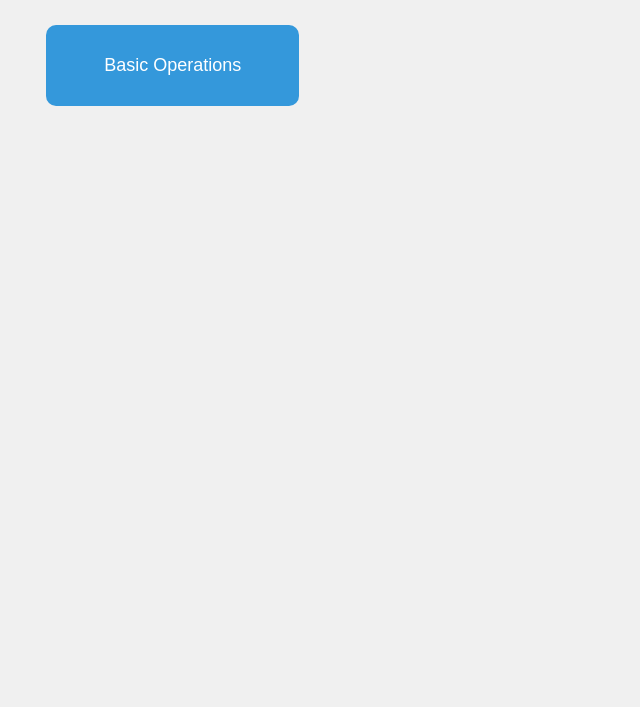
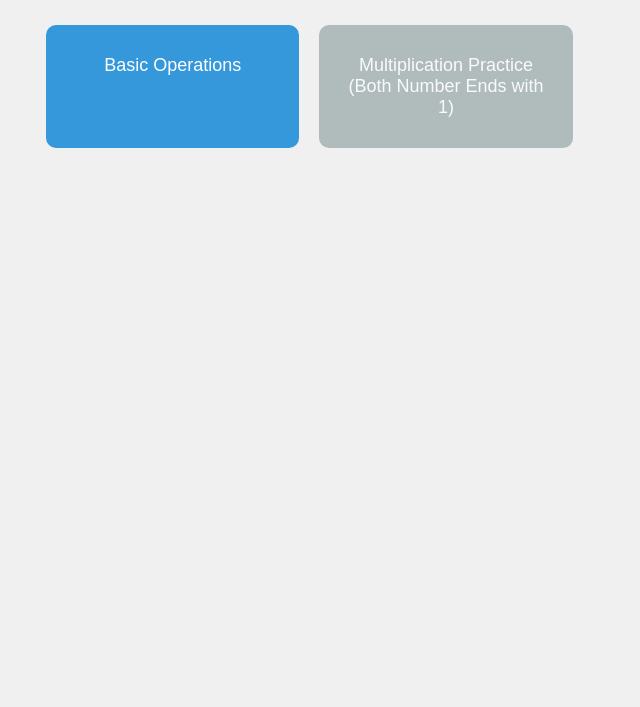
Before and after one commit to jobpreptools/mathtool, a plain HTML site: page index.html in a window 1280 px wide. Shown: the part 93-800 px from the top of the page, without its empty margins (194-834 px from the left). Drawn offline with Linux system fonts and the light colour scheme.

Commit message:
Update index.html

```diff
--- a/index.html
+++ b/index.html
@@ -59,8 +59,8 @@
 
     <div class="grid-container">
         <a href="mathtool.html" class="tool-button">Basic Operations</a>
-        <!-- <span class="tool-button disabled-button">Geometry Problems</span>
-        <span class="tool-button disabled-button">Calculus Tools</span>
+        <span class="tool-button disabled-button">Multiplication Practice (Both Number Ends with 1)</span>
+        <!-- <span class="tool-button disabled-button">Calculus Tools</span>
         <span class="tool-button disabled-button">Statistics Calculator</span>
         <span class="tool-button disabled-button">Arithmetic Drills</span>
         <span class="tool-button disabled-button">Trigonometry Solver</span>
```
